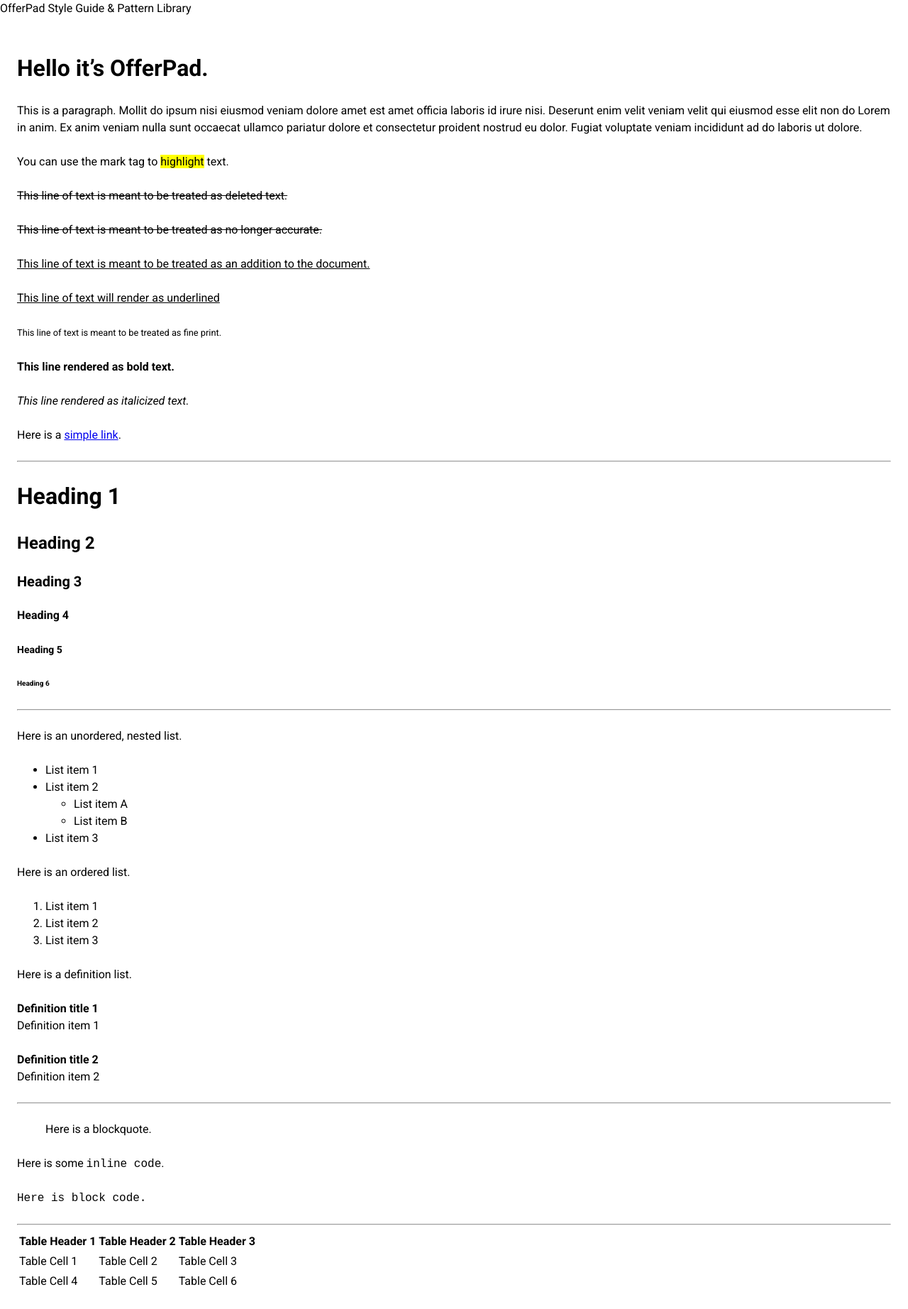
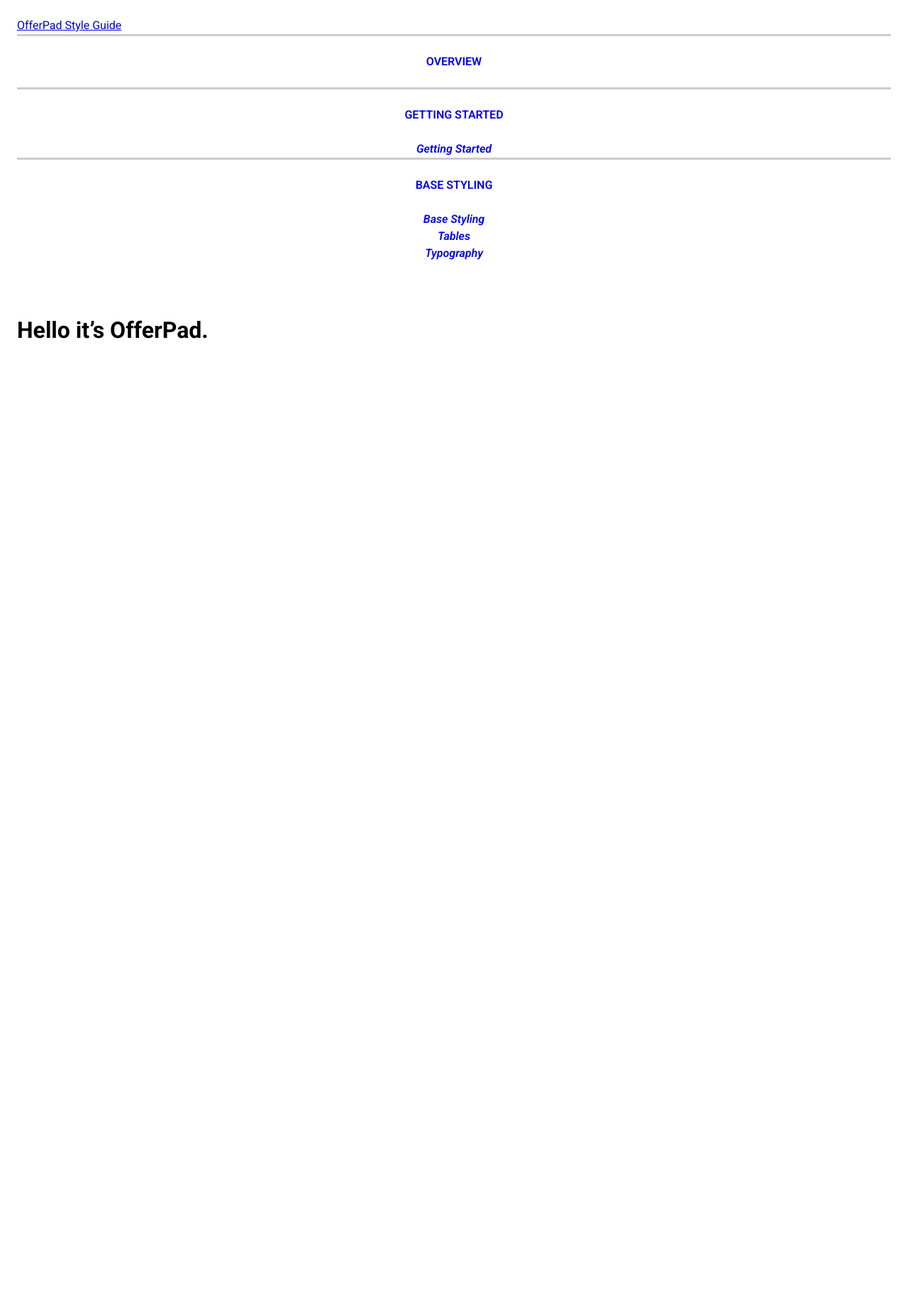
Before and after one commit to Offerpad/floorplan, a Jekyll site: the page built from index.md, in a window 1280 px wide. Shown: the whole page at 71% size. Built offline with Jekyll 4.4.1, drawn with Linux system fonts in a browser that asks for light colours; our own code applies the rules of GitHub Pages for plain Markdown files; after the commit the page ends 900 px from its top, so only the background shows below that.

Commit message:
page structure and navigation setup

````diff
--- a/Gemfile
+++ b/Gemfile
@@ -19,10 +19,10 @@ gem "jekyll", "3.5.1"
 
 # If you have any plugins, put them here!
 group :jekyll_plugins do
-   gem "jekyll-feed", "~> 0.6"
+#   gem "jekyll-feed", "~> 0.6"
+    gem "jekyll-autoprefixer"
 end
 
-gem "jekyll-autoprefixer"
 
 # Windows does not include zoneinfo files, so bundle the tzinfo-data gem
 gem 'tzinfo-data', platforms: [:mingw, :mswin, :x64_mingw, :jruby]
--- a/_config.yml
+++ b/_config.yml
@@ -26,6 +26,28 @@ sass:
     #style: :compressed
 plugins:
     - jekyll-autoprefixer
+collections:
+    docs:
+        output: true
+        permalink: /:path
+defaults:
+    -
+        scope:
+            path: "_docs"
+        values:
+            layout: default
+            type: doc
+    -
+        scope:
+            path: "_docs/get-started"
+        values:
+            type: "get-started"
+    -
+        scope:
+            path: "_docs/base"
+        values:
+            type: "base"
+
 
 # Exclude
 exclude:
--- /dev/null
+++ b/_includes/navigation.html
@@ -0,0 +1,38 @@
+<nav class="page__navigation">
+    <a href="{{ site.baseurl }}/" class="toc-head">
+        {{ site.title }}
+    </a>
+    <div class="page__navigation__group">
+        <ul>
+            <li class="list-header">
+                <a href="{{ site.baseurl }}/"{% if page.url == '/' %} class="active"{% endif %}>Overview</a>
+            </li>
+        </ul>
+    </div>
+    {% assign get-started = site.docs | where: 'type', 'get-started' | sort: 'name' %}
+    <div class="page__navigation__group">
+        <ul>
+            <li class="list-header">
+                <a href="{{ site.baseurl }}/get-started"{% if page.url == '/get-started' %} class="active"{% endif %}>Getting Started</a>
+            </li>
+            {% for doc in get-started %}
+            <li>
+                <a href="{{ site.baseurl }}{{ doc.url }}"{% if doc.url == page.url %} class="active"{% endif %}>{{ doc.title }}</a>
+            </li>
+            {% endfor %}
+        </ul>
+    </div>
+    {% assign base = site.docs | where: 'type', 'base' | sort: 'name' %}
+    <div class="page__navigation__group">
+        <ul>
+            <li class="list-header">
+                <a href="{{ site.baseurl }}/base"{% if page.url == '/base' %} class="active"{% endif %}>Base Styling</a>
+            </li>
+            {% for doc in base %}
+            <li>
+                <a href="{{ site.baseurl }}{{ doc.url }}"{% if doc.url == page.url %} class="active"{% endif %}>{{ doc.title }}</a>
+            </li>
+            {% endfor %}
+        </ul>
+    </div>
+</nav>
--- a/_layouts/default.html
+++ b/_layouts/default.html
@@ -8,13 +8,11 @@
         <title>{% if page.title %}{{ page.title }} | {% endif %}{{ site.title }}</title>
         <meta name="description" content="{% if page.description %}{{ page.description }}{% else %}{{ site.description }}{% endif %}">
         <link rel="stylesheet" href="{{ site.baseurl }}{{ site.styles }}" media="screen">
-        <link rel="stylesheet" type="text/css" href="https://fonts.googleapis.com/css?family=Roboto:100,300,400,500,700,100italic,300italic,400italic">
+        <link rel="stylesheet" type="text/css" href="https://fonts.googleapis.com/css?family=Roboto:100,300,400,600,700,100italic,300italic,400italic,600italic">
     </head>
     <body>
         <div class="page">
-            <div class="page__sidebar">
-                OfferPad Style Guide &amp; Pattern Library
-            </div>
+            {% include navigation.html %}
             <div class="page__content">
                 {{ content }}
             </div>
--- a/_scss/base/_layout.scss
+++ b/_scss/base/_layout.scss
@@ -7,7 +7,8 @@
 .page {
     display: flex;
     flex-direction: column;
-    &__sidebar {
+    &__navigation {
+        @include padding(1);
     }
     &__content {
         @include padding(1);
--- /dev/null
+++ b/_scss/components/__components-dir.scss
@@ -0,0 +1 @@
+@import 'navigation.scss';
--- /dev/null
+++ b/_scss/components/_navigation.scss
@@ -0,0 +1,27 @@
+.page__navigation {
+    &__group {
+        border-top: 3px solid #ccc;
+    }
+    ul {
+        padding-left: 0;
+        margin: 0;
+    }
+    li {
+        list-style: none;
+        text-align: center;
+        font-weight: 600;
+        font-style: italic;
+        a {
+            display: block;
+            text-decoration: none;
+            @include padding(0 1);
+        }
+    }
+    .list-header {
+        text-transform: uppercase;
+        font-style: normal;
+        a {
+            @include padding(1);
+        }
+    }
+}
--- a/css/styles.scss
+++ b/css/styles.scss
@@ -8,3 +8,4 @@
 
 @import 'core/__core-dir';
 @import 'base/__base-dir';
+@import 'components/__components-dir';
--- a/index.md
+++ b/index.md
@@ -6,71 +6,3 @@ layout: default
 ---
 
 # Hello it's OfferPad.
-
-This is a paragraph. Mollit do ipsum nisi eiusmod veniam dolore amet est amet officia laboris id irure nisi. Deserunt enim velit veniam velit qui eiusmod esse elit non do Lorem in anim. Ex anim veniam nulla sunt occaecat ullamco pariatur dolore et consectetur proident nostrud eu dolor. Fugiat voluptate veniam incididunt ad do laboris ut dolore.
-
-You can use the mark tag to <mark>highlight</mark> text.
-
-<del>This line of text is meant to be treated as deleted text.</del>
-
-<s>This line of text is meant to be treated as no longer accurate.</s>
-
-<ins>This line of text is meant to be treated as an addition to the document.</ins>
-
-<u>This line of text will render as underlined</u>
-
-<small>This line of text is meant to be treated as fine print.</small>
-
-**This line rendered as bold text.**
-
-_This line rendered as italicized text._
-
-Here is a [simple link](https://www.offerpad.com/){:target="_blank"}.
-
----
-
-# Heading 1
-## Heading 2
-### Heading 3
-#### Heading 4
-##### Heading 5
-###### Heading 6
-
----
-
-Here is an unordered, nested list.
-- List item 1
-- List item 2
-    - List item A
-    - List item B
-- List item 3
-
-Here is an ordered list.
-1. List item 1
-2. List item 2
-3. List item 3
-
-Here is a definition list.
-
-Definition title 1
-: Definition item 1
-
-Definition title 2
-: Definition item 2
-
----
-
-> Here is a blockquote.
-
-Here is some `inline code`.
-
-```
-Here is block code.
-```
-
----
-
-| Table Header 1 | Table Header 2 | Table Header 3 |
-|----------------|----------------|----------------|
-| Table Cell 1   | Table Cell 2   | Table Cell 3   |
-| Table Cell 4   | Table Cell 5   | Table Cell 6   |
````
Also changed, not shown: _docs/base.md (added, +6 -0 lines), _docs/base/tables.md (added, +8 -0 lines), _docs/base/typography.md (added, +64 -0 lines), _docs/get-started.md (added, +6 -0 lines).
